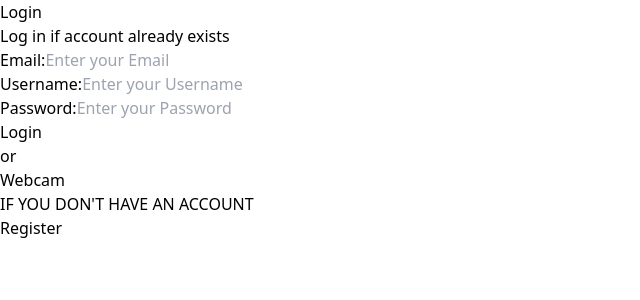
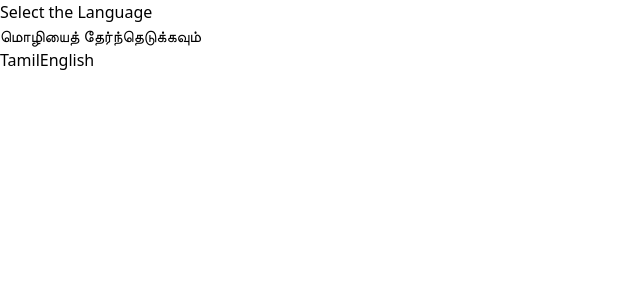
Before and after one commit to ashwithaa-l/BloomCare, a React (Vite) app in the folder frontend/: page / in a window 1280 px wide. Shown: the top 300 px of the page, without its empty margins (0-640 px from the left). Built offline with nearby package versions, Linux system fonts and the light colour scheme.

Commit message:
conflict check

```diff
--- a/frontend/package.json
+++ b/frontend/package.json
@@ -15,6 +15,7 @@
     "react": "^18.3.1",
     "react-dom": "^18.3.1",
     "react-hot-toast": "^2.4.1",
+    "react-icons": "^5.3.0",
     "react-router-dom": "^6.26.1"
   },
   "devDependencies": {
--- a/frontend/src/components/Login.jsx
+++ b/frontend/src/components/Login.jsx
@@ -1,4 +1,5 @@
-import React, { useState } from 'react';
+/* eslint-disable react/no-unescaped-entities */
+import { useState } from 'react';
 import axios from 'axios';
 import { useNavigate } from 'react-router-dom';
 import toast, { Toaster } from 'react-hot-toast';
@@ -16,7 +17,7 @@ function Login() {
       return toast.error('Please fill in all fields');
     }
     try {
-      const res = await axios.post(`${import.meta.env.VITE_BASE_URL}users/login`, {
+      const res = await axios.post(`${import.meta.env.VITE_BASE_URL}patient/login`, {
         username,
         email,
         password
@@ -24,7 +25,7 @@ function Login() {
 
       if (res.status === 200) {
         console.log(res.data);
-        document.cookie = `token=${res.data.message.token}`;
+        document.cookie = `token=${res.data.message.token}`
         toast.success('Login Successful');
         navigate('/Home');
       } else {
@@ -41,13 +42,13 @@ function Login() {
   };
 
   return (
-    <>
+    <div className=''>
       <div className='bg-[url("login.png")] h-screen bg-cover'>
         <div className='pt-[10rem]'>
           <p className='font-bold text-8xl text-center mb-[3rem]'>Login</p>
           <p className='font-semibold text-3xl text-center mb-[2rem]'>Log in if account already exists</p>
         </div>
-        <form className='flex flex-col items-center mt-[2rem]' onSubmit={handleLogin}>
+        <form className='flex flex-col items-center mt-[2rem] a' onSubmit={handleLogin}>
           <div className='mb-[2rem]'>
             <label className='text-5xl font-semibold mr-[1rem]'>Email:</label>
             <input
@@ -86,11 +87,11 @@ function Login() {
         </div>
         <div className='flex flex-col items-center'>
           <p className='mt-[1rem] text-3xl font-semibold'>IF YOU DON'T HAVE AN ACCOUNT</p>
-          <button onClick={handleRegisterClick} className='border border-black px-[3rem] py-[1rem] rounded-[3rem] bg-black text-white text-3xl mt-[1rem]'>Register</button>
+          <button onClick={handleRegisterClick()} className='border border-black px-[3rem] py-[1rem] rounded-[3rem] bg-black text-white text-3xl mt-[1rem]'>Register</button>
         </div>
       </div>
       <Toaster />
-    </>
+    </div>
   );
 }
 
--- a/frontend/src/components/Register.jsx
+++ b/frontend/src/components/Register.jsx
@@ -13,7 +13,7 @@ const handleSignup = async () => {
       return toast.error('Please fill in all fields');
   }
   try {
-      const res = await axios.post(`${import.meta.env.VITE_BASE_URL}Patient/Register`, {
+      const res = await axios.post(`${import.meta.env.VITE_BASE_URL}patient/signup`, {
           username,
           password,
           email
--- a/frontend/src/main.jsx
+++ b/frontend/src/main.jsx
@@ -10,10 +10,7 @@ import DoctorPage from './components/DoctorPage.jsx'
 import {createBrowserRouter,RouterProvider} from 'react-router-dom'
 
 const router=createBrowserRouter([
-  {
-    path:'/',
-    element:<Login/>,
-  },{
+ {
         path:'',
         element:<Language/>
       },
```
Also changed, not shown: package.json (deleted, +0 -15 lines), 2 other files (tests, documents, lock files or other folders).
